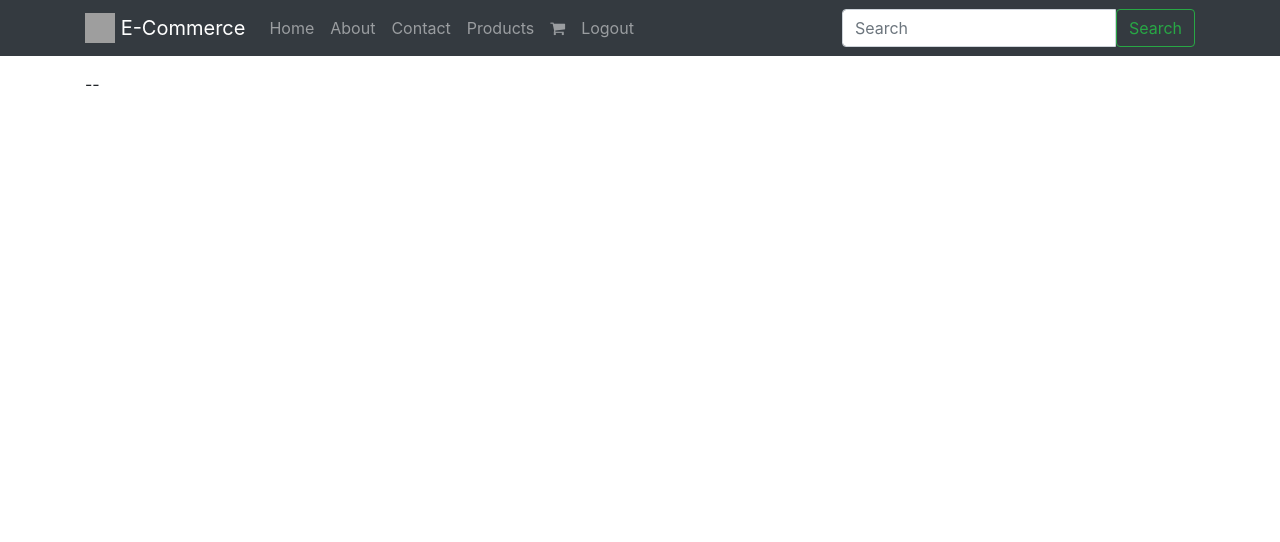
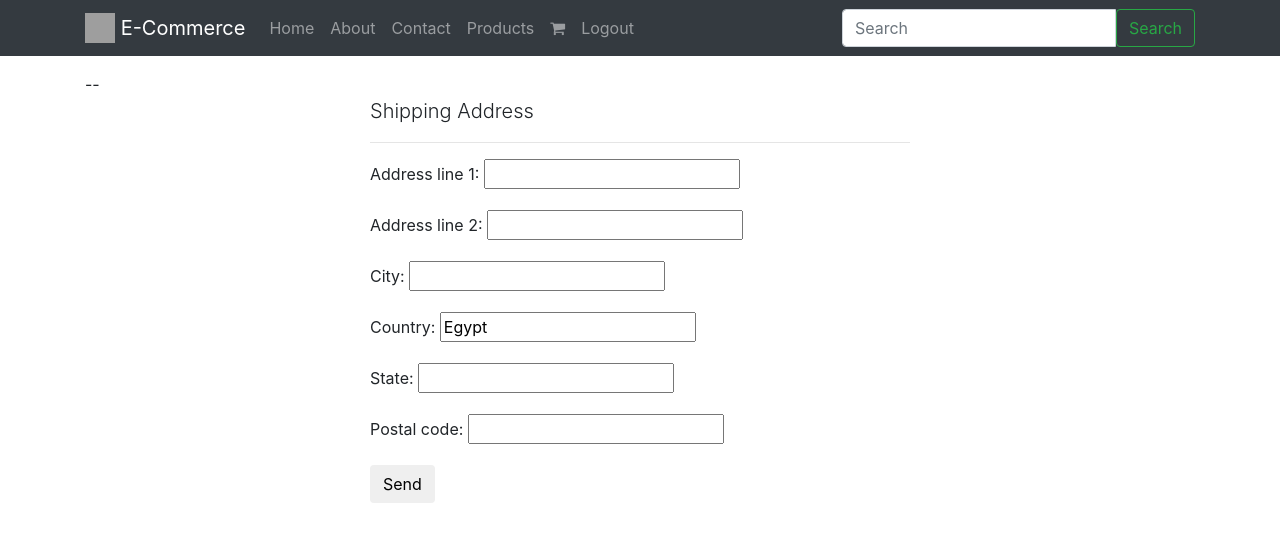
Before and after one commit to leihuagh/e-commerce-2_django, a Django app: template src/carts/templates/carts/checkout.html in a window 1280 px wide. Shown: the top 542 px of the page. Run offline with Django 3.2, Linux system fonts and the light colour scheme; the template is opened without the code that fills it: values that come from a table or form of the project are taken from there, others are empty; the visitor is signed in with stand-in values (Sample User, id 1); data comes from the database, SQL or seed files in the repository; some libraries are stand-ins or nearby versions; grey boxes are pictures that could not be loaded.

Commit message:
addresses form

```diff
--- a/src/addresses/forms.py
+++ b/src/addresses/forms.py
@@ -6,3 +6,11 @@ from .models import Address
 class AddressForm(forms.ModelForm):
   class Meta:
     model = Address
+    fields = [
+      'address_line_1',
+      'address_line_2',
+      'city',
+      'country',
+      'state',
+      'postal_code',
+    ]
--- a/src/addresses/models.py
+++ b/src/addresses/models.py
@@ -19,6 +19,8 @@ class Address(models.Model):
   country = models.CharField(max_length=120, default='Egypt')
   state = models.CharField(max_length=120)
   postal_code = models.CharField(max_length=120)
+  timestamp = models.DateTimeField(auto_now_add=True)
+  updated = models.DateTimeField(auto_now=True)
 
   def __str__(self):
     return str(self.billing_profile)
--- /dev/null
+++ b/src/addresses/templates/addresses/snippets/form.html
@@ -0,0 +1,14 @@
+<form action="{% if action_url %} {{ action_url }} {% else %}{% url 'accounts:login' %} {% endif %}" method="POST">
+    {% csrf_token %}
+    {% if next_url %}
+      <input type="hidden" name="next" value="{{ next_url }}">
+    {% endif %}
+
+    {% if address_type %}
+      <input type="hidden" name="address_type" value="{{ address_type }}">
+    {% endif %}
+
+
+    {{ form.as_p }}
+    <button type="submit" class="btn btn-default">Send</button>
+  </form>
--- a/src/carts/templates/carts/checkout.html
+++ b/src/carts/templates/carts/checkout.html
@@ -15,7 +15,17 @@
       </div>
     </div>
     {% else %}
+
       {% if not object.shipping_address and not object.billing_address %}
+        <div class="row">
+          <div class="col-10 col-md-6 mx-auto">
+            <p class="lead">Shipping Address</p>
+            <hr>
+            {% url 'accounts:guest_register' as guest_register_url %}
+            {% include 'addresses/snippets/form.html' with form=address_form next_url=request.build_absolute_uri action_url=guest_register_url address_type='shipping' %}
+          </div>
+        </div>
+
 
       {% else %}
         <h1>Checkout</h1>
```
Also changed, not shown: src/addresses/migrations/0001_initial.py. Lines whose indentation alone changed are shown as unchanged.
